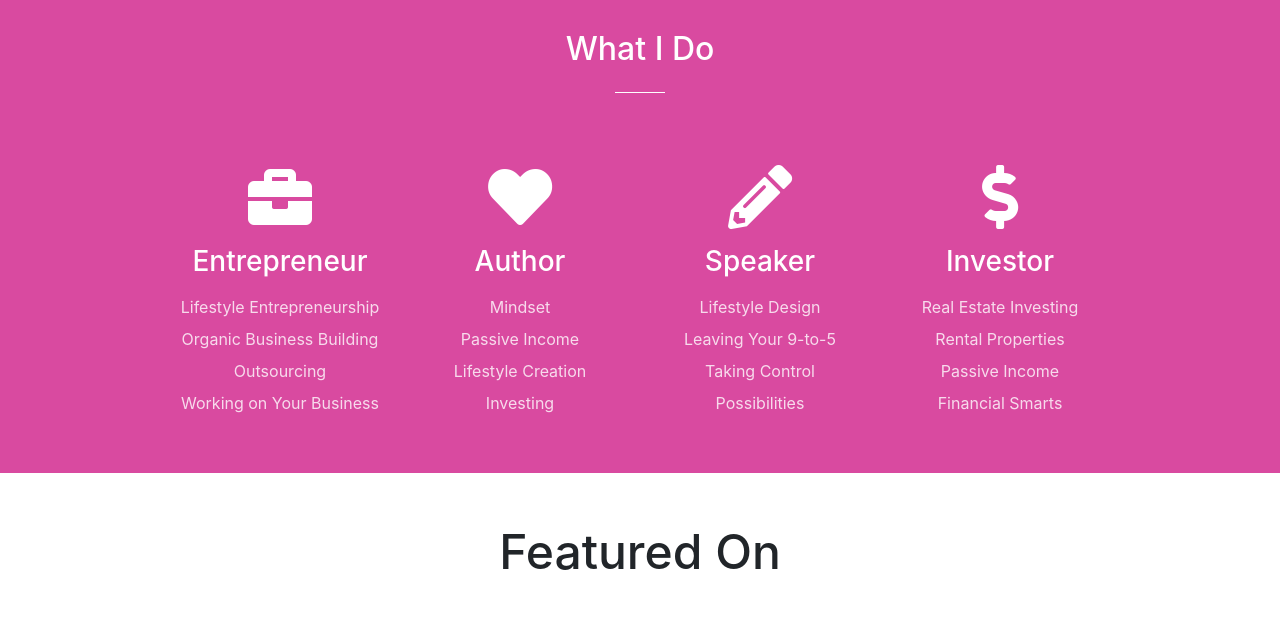
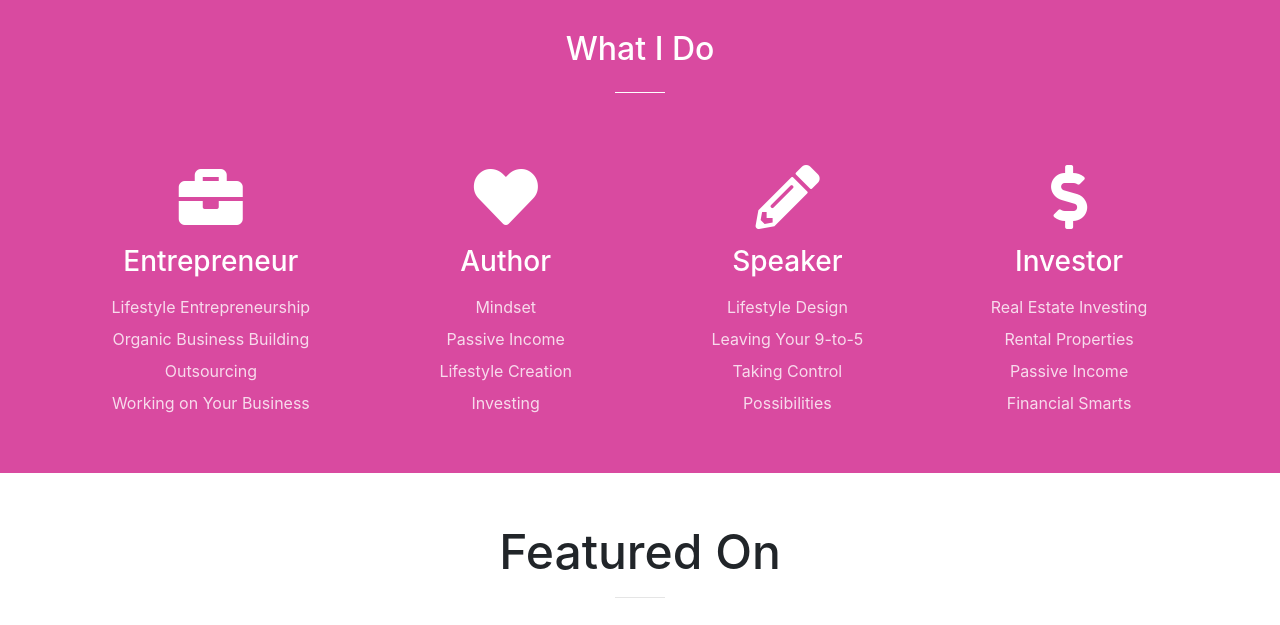
Before and after one commit to Riley-Brown/upwork-8, a website with bundled scripts: page index.html in a window 1280 px wide. Shown: the part 1370-1995 px from the top of the page. Built offline with nearby package versions, Linux system fonts and the light colour scheme.

Commit message:
style updates

```diff
--- a/index.html
+++ b/index.html
@@ -123,7 +123,7 @@
       <div class="row">
 
         <div class="col-lg-3 col-md-6 text-center">
-          <div class="service-box mt-5 mx-auto">
+          <div class="service-box mt-5">
             <i class="fas fa-4x fa-briefcase mb-3"></i>
             <h3 class="mb-3">Entrepreneur</h3>
             <p class="text-muted mb-2">Lifestyle Entrepreneurship</p>
@@ -134,7 +134,7 @@
         </div>
 
         <div class="col-lg-3 col-md-6 text-center">
-          <div class="service-box mt-5 mx-auto">
+          <div class="service-box mt-5">
             <i class="fas fa-4x fa-heart mb-3"></i>
             <h3 class="mb-3">Author</h3>
             <p class="text-muted mb-2">Mindset</p>
@@ -145,7 +145,7 @@
         </div>
 
         <div class="col-lg-3 col-md-6 text-center">
-          <div class="service-box mt-5 mx-auto">
+          <div class="service-box mt-5">
             <i class="fas fa-4x fa-pencil-alt  mb-3 "></i>
             <h3 class="mb-3">Speaker</h3>
             <p class="text-muted mb-2">Lifestyle Design</p>
@@ -156,7 +156,7 @@
         </div>
 
         <div class="col-lg-3 col-md-6 text-center">
-          <div class="service-box mt-5 mx-auto">
+          <div class="service-box mt-5">
             <i class="fas fa-4x fa-dollar-sign mb-3"></i>
             <h3 class="mb-3">Investor</h3>
             <p class="text-muted mb-2">Real Estate Investing</p>
@@ -170,7 +170,10 @@
     </div>
   </section>
 
-  <h1 class="featured-on text-center">Featured On</h1>
+  <h1 class="featured-on text-center">Featured On
+    <hr>
+  </h1>
+
 
   <section class="p-0" id="portfolio">
     <div class="container-fluid p-0">
--- a/scss/_services.scss
+++ b/scss/_services.scss
@@ -1,16 +1,13 @@
 // Styling for the services section
 .service-box {
   max-width: 400px;
+  margin: auto;
 }
 
 #services {
   padding: 50px;
   background: $primary;
   color: #fff;
-
-  .container {
-    max-width: 960px;
-  }
 
   .text-muted {
     color: #fff !important;
@@ -27,5 +24,17 @@
 
   .text-center {
     padding: 0 !important;
+    margin: auto;
+  }
+  .row {
+    justify-content: center;
+  }
+  @media (min-width: 992px) {
+    .col-lg-3 {
+      flex: 0 0 20%;
+    }
+    .col-lg-3:nth-of-type(2) {
+      margin-left: 40px;
+    }
   }
 }
```
Also changed, not shown: css/creative.css, 1 other file.
